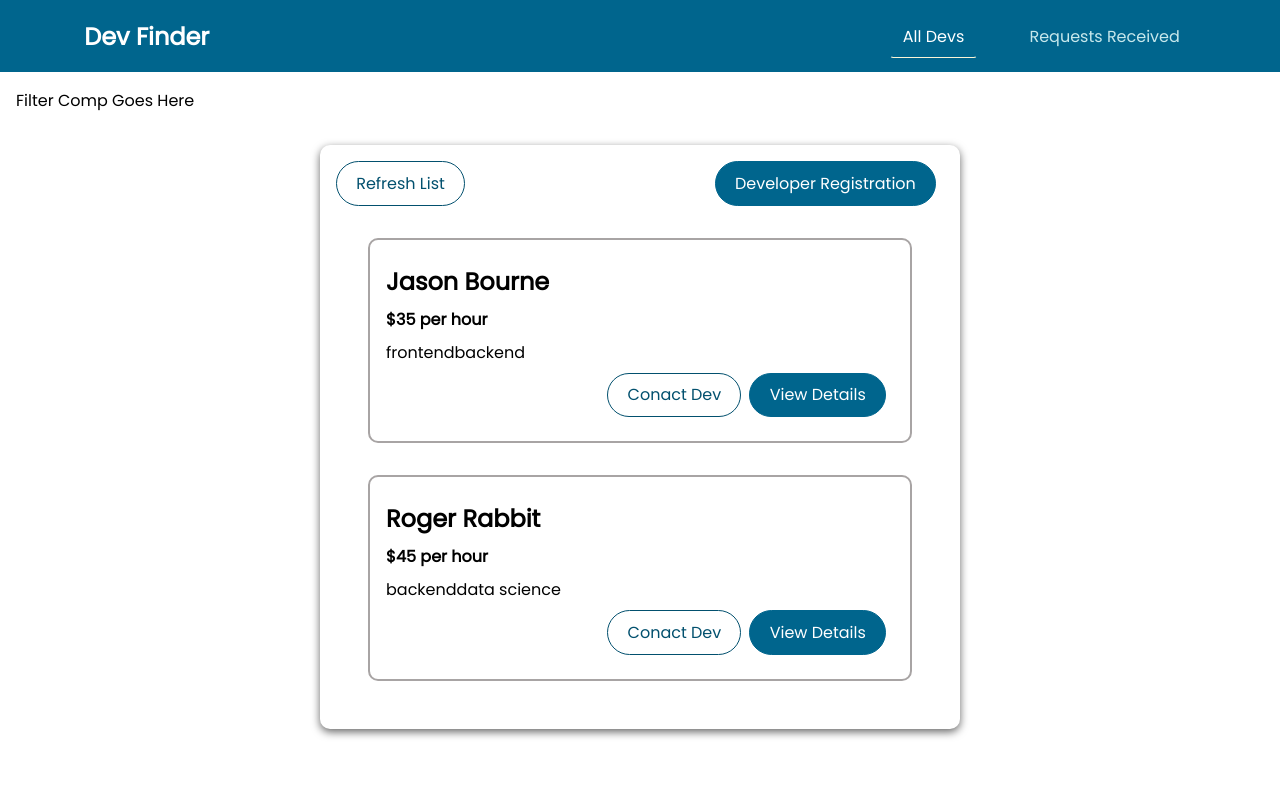
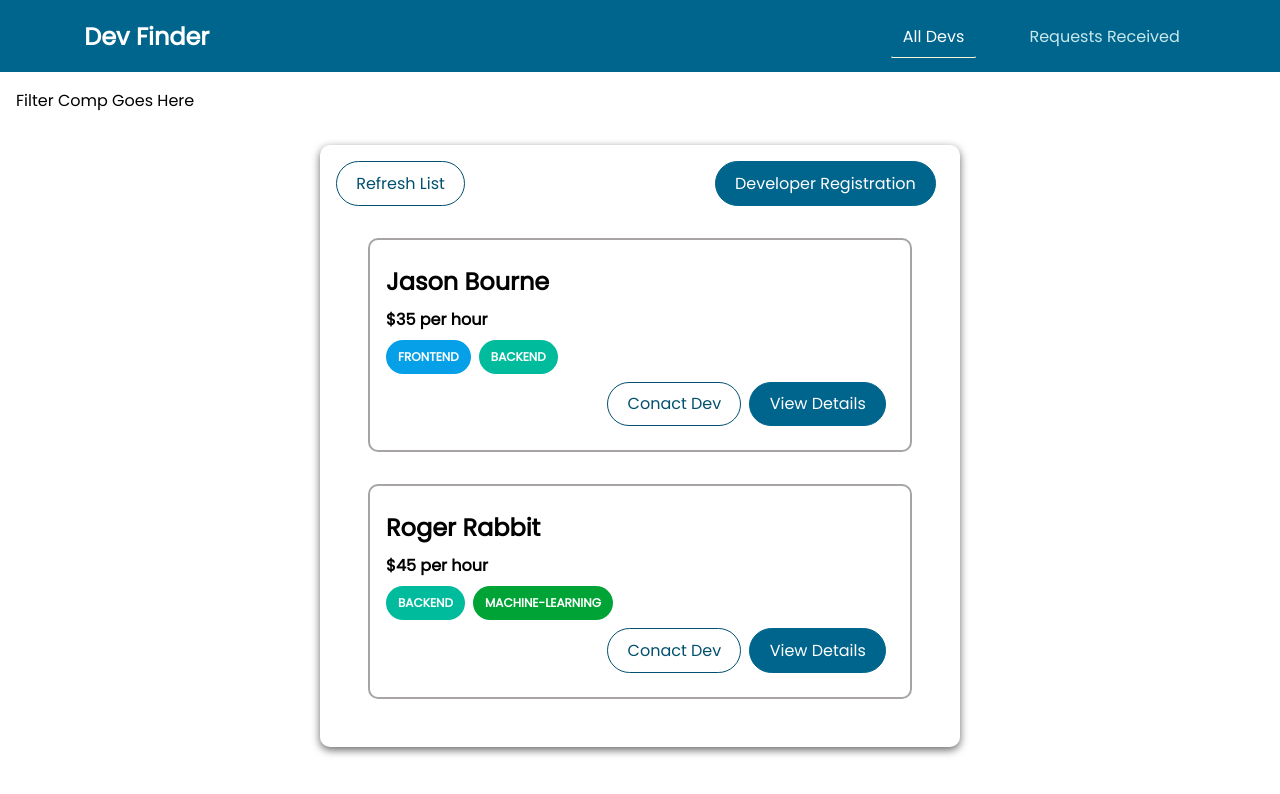
Before and after one commit to torressam333/dev-finder, a Vue app: page /developers in a window 1280 px wide. Shown: the top 794 px of the page. Built offline with nearby package versions, Linux system fonts and the light colour scheme.

Commit message:
Add badges based on dev specialty

```diff
--- a/src/components/base-components/BaseBadge.vue
+++ b/src/components/base-components/BaseBadge.vue
@@ -0,0 +1,51 @@
+<template>
+  <span class="badge" :class="specialty">{{ titleUpper }}</span>
+</template>
+
+<script>
+export default {
+  props: {
+    specialty: {
+      type: String,
+      required: false,
+    },
+    title: {
+      type: String,
+      required: false,
+    },
+  },
+  computed: {
+    titleUpper() {
+      return this.title.toUpperCase();
+    },
+  },
+};
+</script>
+
+<style scoped>
+.badge {
+  background-color: #eee;
+  border-radius: 30px;
+  color: #333;
+  display: inline-block;
+  font-size: 0.75rem;
+  font-weight: 600;
+  padding: 0.5rem 0.75rem;
+  margin-right: 0.5rem;
+}
+
+.frontend {
+  background-color: rgb(5, 160, 231);
+  color: white;
+}
+
+.backend {
+  background-color: rgb(0, 187, 156);
+  color: white;
+}
+
+.machine-learning {
+  background-color: rgb(0, 163, 54);
+  color: white;
+}
+</style>
--- a/src/components/developers/DeveloperDetails.vue
+++ b/src/components/developers/DeveloperDetails.vue
@@ -3,7 +3,12 @@
     <h3>{{ devFullName }}</h3>
     <h4>${{ devRate }} per hour</h4>
     <div>
-      <span v-for="area in areas" :key="area">{{ area }}</span>
+      <base-badge
+        v-for="area in areas"
+        :key="area"
+        :specialty="area"
+        :title="area"
+      ></base-badge>
     </div>
     <div class="actions">
       <base-button mode="outline" :to="devContactLink">Conact Dev</base-button>
@@ -13,9 +18,10 @@
 </template>
 
 <script>
+import BaseBadge from '../base-components/BaseBadge.vue';
 import BaseButton from '../base-components/BaseButton.vue';
 export default {
-  components: { BaseButton },
+  components: { BaseBadge, BaseButton },
   props: {
     devDetails: {
       type: Object,
@@ -69,7 +75,6 @@ h4 {
 div {
   margin: 0.5rem 0;
 }
-
 .actions {
   display: flex;
   justify-content: flex-end;
--- a/src/main.js
+++ b/src/main.js
@@ -4,11 +4,13 @@ import App from './App.vue';
 import store from './store/store';
 import BaseCard from './components/base-components/BaseCard.vue';
 import BaseButton from './components/base-components/BaseButton.vue';
+import BaseBadge from './components/base-components/BaseBadge.vue';
 
 const app = createApp(App);
 
 //I want this globally available
 app.component('base-card', BaseCard);
 app.component('base-button', BaseButton);
+app.component('base-badge', BaseBadge);
 
 app.use(router).use(store).mount('#app');
--- a/src/store/modules/developers/main.js
+++ b/src/store/modules/developers/main.js
@@ -21,7 +21,7 @@ export default {
           id: 'dev2',
           firstName: 'Roger',
           lastName: 'Rabbit',
-          areas: ['backend', 'data science'],
+          areas: ['backend', 'machine-learning'],
           description:
             'I am Roger and as a senior software engineer, I can help your company improve its backend and data processes',
           hourlyRate: 45,
```
